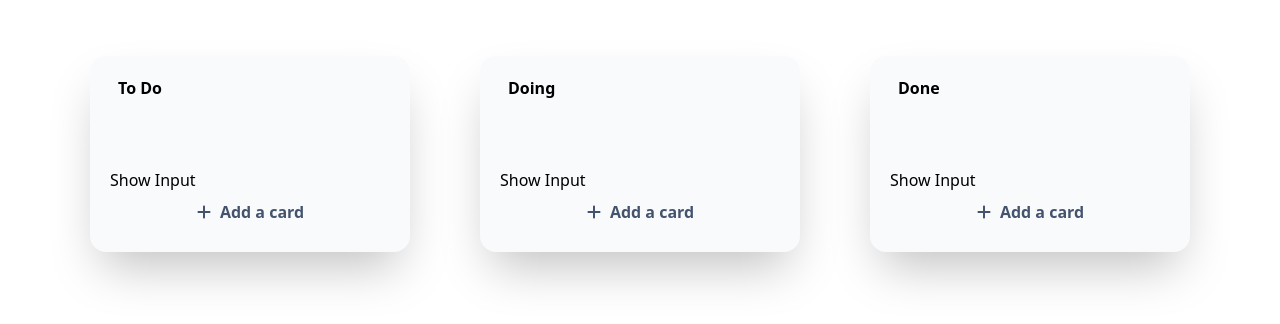
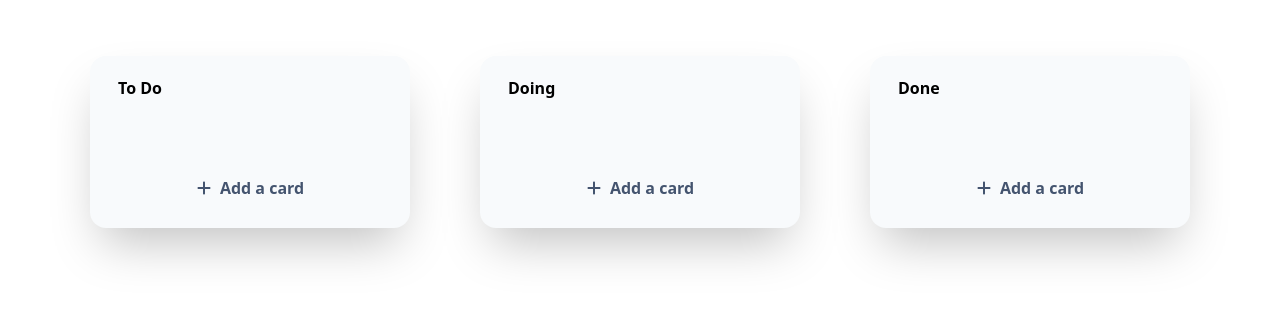
Before and after one commit to samandargofurov/9-oy-10-dars-vazifa, a React (Vite) app: page / in a window 1280 px wide. Shown: the top 324 px of the page. Built offline with nearby package versions, Linux system fonts and the light colour scheme.

Commit message:
card changing

```diff
--- a/src/components/DndContainer.jsx
+++ b/src/components/DndContainer.jsx
@@ -60,14 +60,7 @@ function DndContainer({ text }) {
                             <button type="submit">Submit</button>
                         </form>
                     )}
-
-
-
-
-<button onClick={handleButtonClick}>
-    {showInput ? 'Hide Input' : 'Show Input'}
-</button>
-                        <div onClick={handleButtonClick} className="gap-2 bg-transparent flex items-center mx-auto justify-center cursor-pointer w-60 text-[#44546F] font-bold transition-all rounded-xl duration-700 p-2 hover:p-2 hover:bg-[#5f5f5f97]"><FaPlus />Add a card</div>
+                    <div onClick={handleButtonClick} className="gap-2 bg-transparent flex items-center mx-auto justify-center cursor-pointer w-60 text-[#44546F] font-bold transition-all rounded-xl duration-700 p-2 hover:p-2 hover:bg-[#5f5f5f97]"><FaPlus />Add a card</div>
                     </div>
                 </div>
             </div>
```
